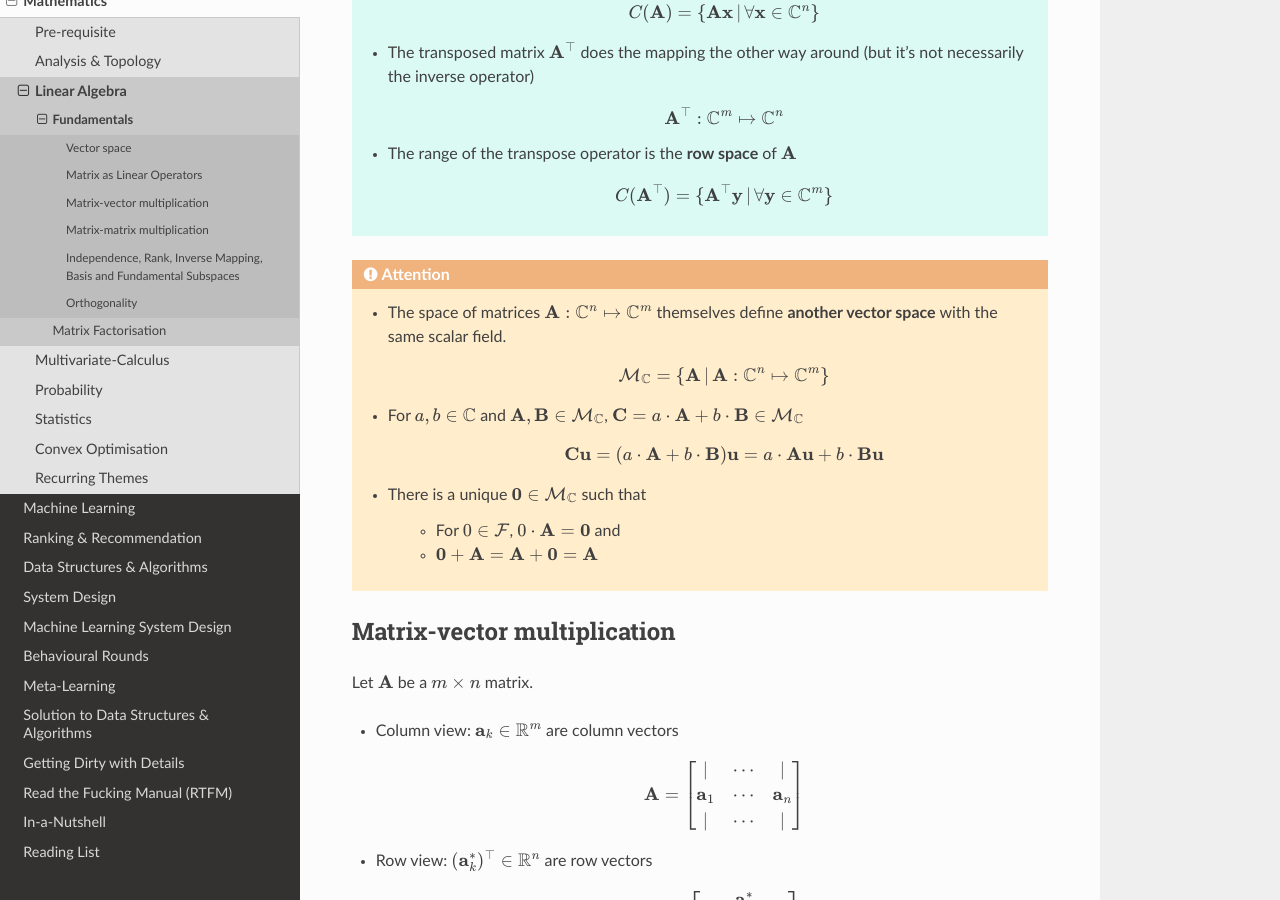
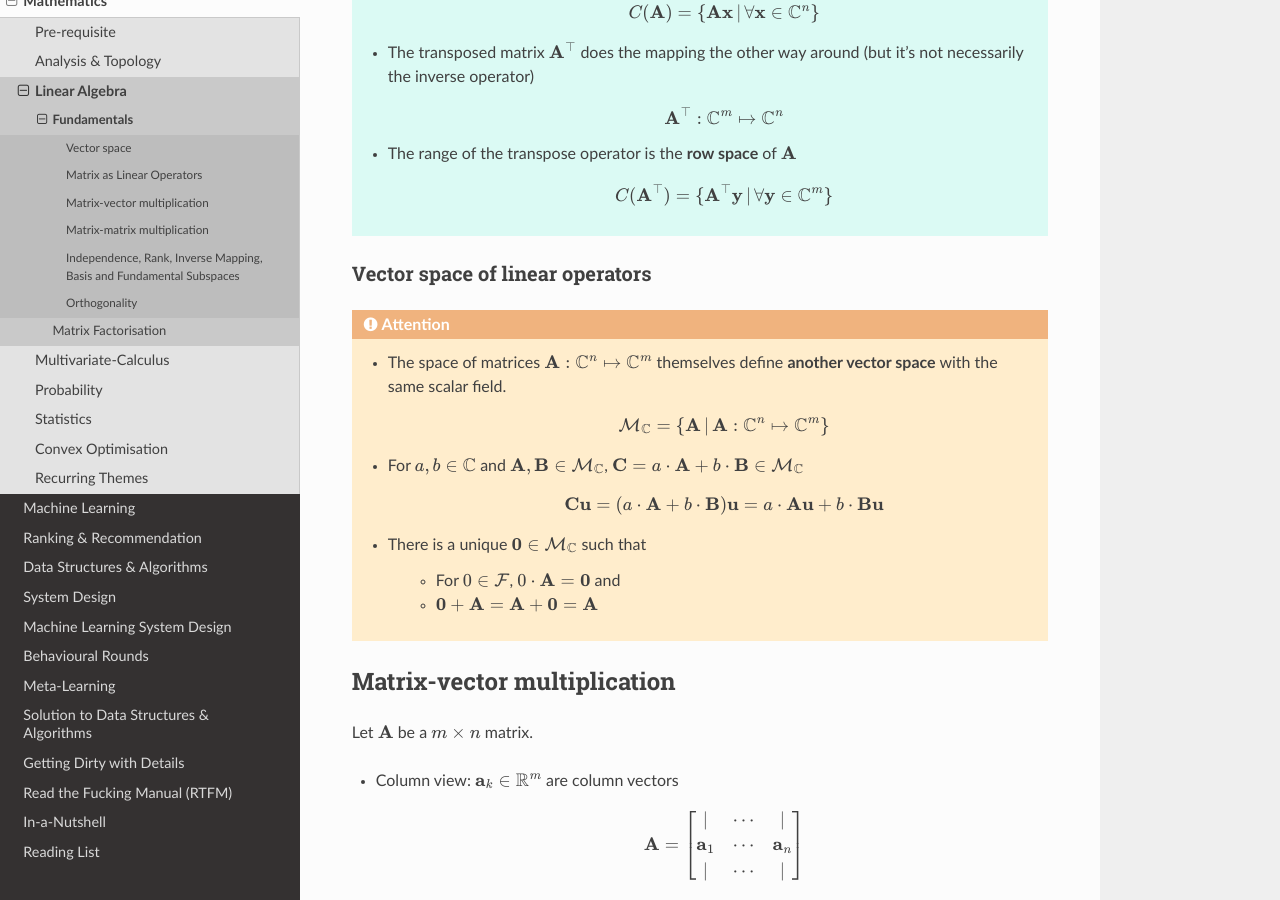
Before and after one commit to uselesstechjunks/leetcode, a Sphinx documentation site: the page built from docs/source/math/linalg/funda.rst, in a window 1280 px wide and 900 px high, scrolled down 963 px. Built offline with Sphinx 7.4.7 and the Read the Docs theme 2.0.0, drawn with Linux system fonts in a browser that asks for light colours.

Commit message:
Update funda.rst

```diff
--- a/docs/source/math/linalg/funda.rst
+++ b/docs/source/math/linalg/funda.rst
@@ -40,6 +40,8 @@ Matrix as Linear Operators
 
 		.. math:: C(\mathbf{A}^\top)=\{\mathbf{A}^\top\mathbf{y}\mathop{|}\forall \mathbf{y}\in\mathbb{C}^m\}
 
+Vector space of linear operators
+=================================================================================
 .. attention::
 	* The space of matrices :math:`\mathbf{A}:\mathbb{C}^n\mapsto\mathbb{C}^m` themselves define **another vector space** with the same scalar field.
 
```
